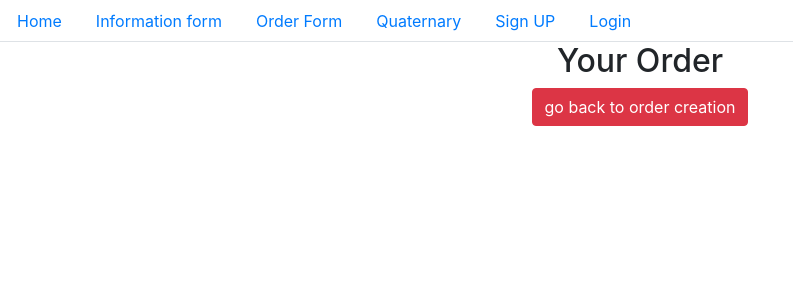
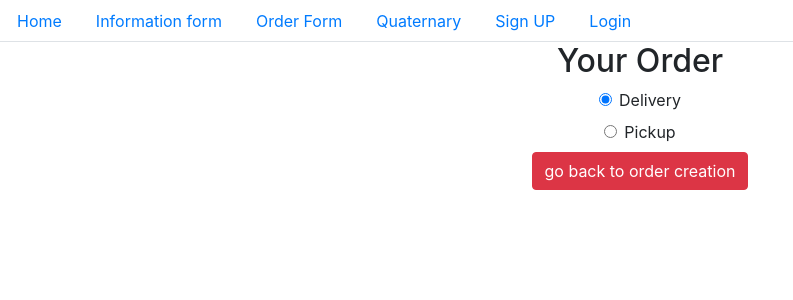
Before and after one commit to cswitzer85/project3, a React (Create React App) app in the folder client/: page /OrderForm in a window 1280 px wide. Both pictures are taken after a click on the button "Finalize Order". Shown: the top 300 px of the page, without its empty margins (0-793 px from the left). Built offline with nearby package versions, Linux system fonts and the light colour scheme.

Commit message:
Added delivery radio to finalize order

```diff
--- a/client/src/components/pages/OrderForm.js
+++ b/client/src/components/pages/OrderForm.js
@@ -12,6 +12,7 @@ function OrderForm() {
       name: 'Choose One'
     }],
     num: 1,
+    delivery: true,
     finalize: false
   });
 
@@ -53,6 +54,16 @@ function OrderForm() {
     setOrders({...orders, num: orders.num + 1, pizzas: temp});
   }
 
+  const updateDelivery = (event) => {
+    if(event.target.id === "delivery" && !orders.delivery){
+      setOrders({...orders, delivery: true});
+    }
+    else if(event.target.id === "pickup" && orders.delivery){
+      setOrders({...orders, delivery: false});
+    }
+    console.log(orders.delivery);
+  }
+
   const form =
     (
       <div className="row">
@@ -80,12 +91,30 @@ function OrderForm() {
       (
         <div>
         <h2 className="text-center">Your Order</h2>
+
+        {/* Display current order */}
         {orders.pizzas.map((pizza, index) => {
           if(pizza.name !== "Choose One"){
           return (<h4 className="row justify-content-center">{pizza.size} {pizza.name}</h4>);
           }
           return null;
         })}
+
+        {/* Delivery or Pickup */}
+        <div className="row justify-content-center">
+          <div className="form-check">
+            <input className="form-check-input" onClick={updateDelivery} name="delivery" type="radio" id="delivery" checked={orders.delivery}/>
+            <label for="delivery">Delivery</label>
+          </div>
+        </div>
+        <div className="row justify-content-center">
+          <div className="form-check">
+            <input className="form-check-input" onClick={updateDelivery} name="delivery" type="radio" id="pickup" checked={!orders.delivery}/>
+            <label for="pickup">Pickup</label>
+          </div>
+        </div>
+
+        {/* Go back button */}
         <div className="row justify-content-center">
           <button className="btn btn-danger" onClick={goBack}>go back to order creation</button>
         </div>
```
